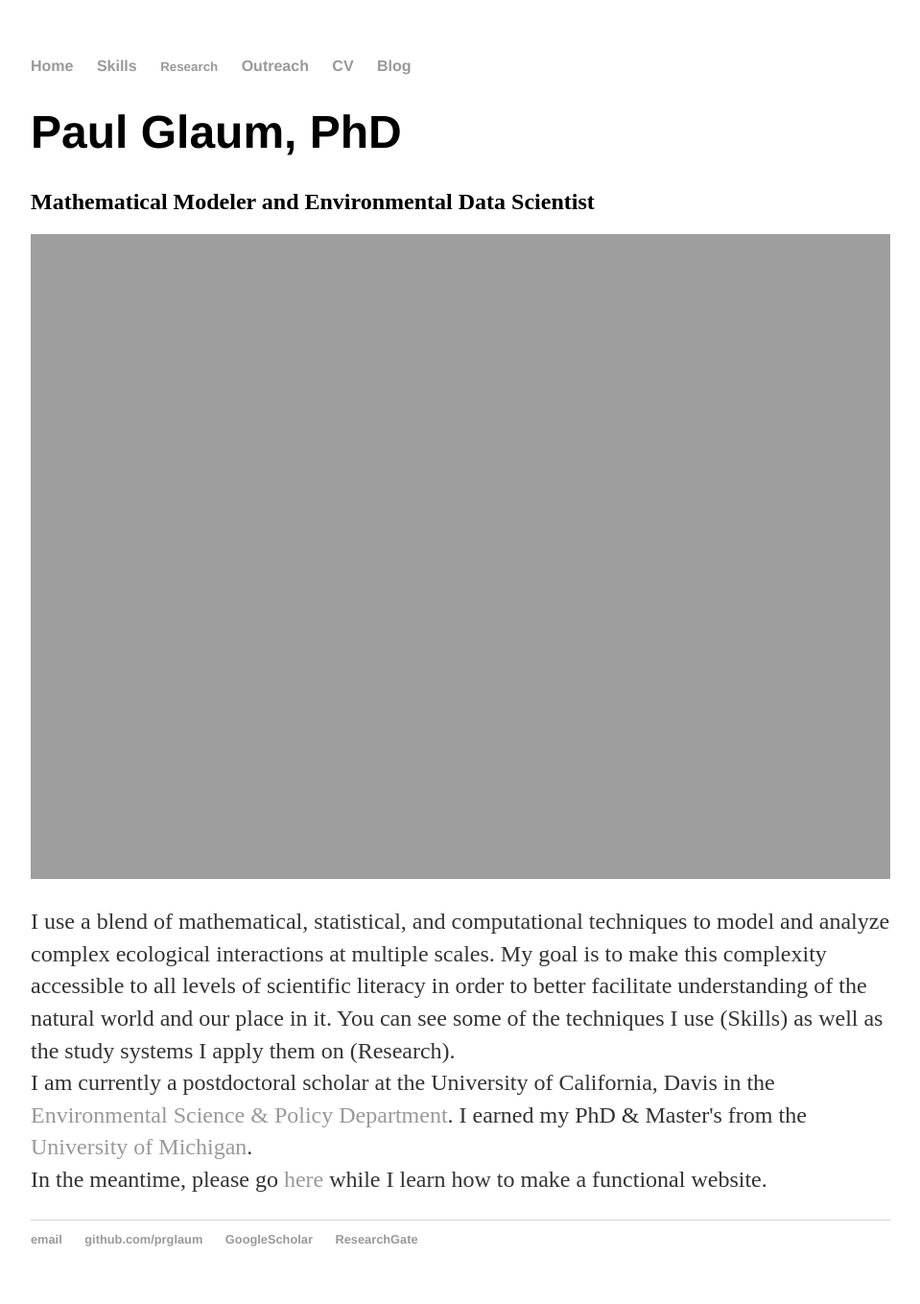
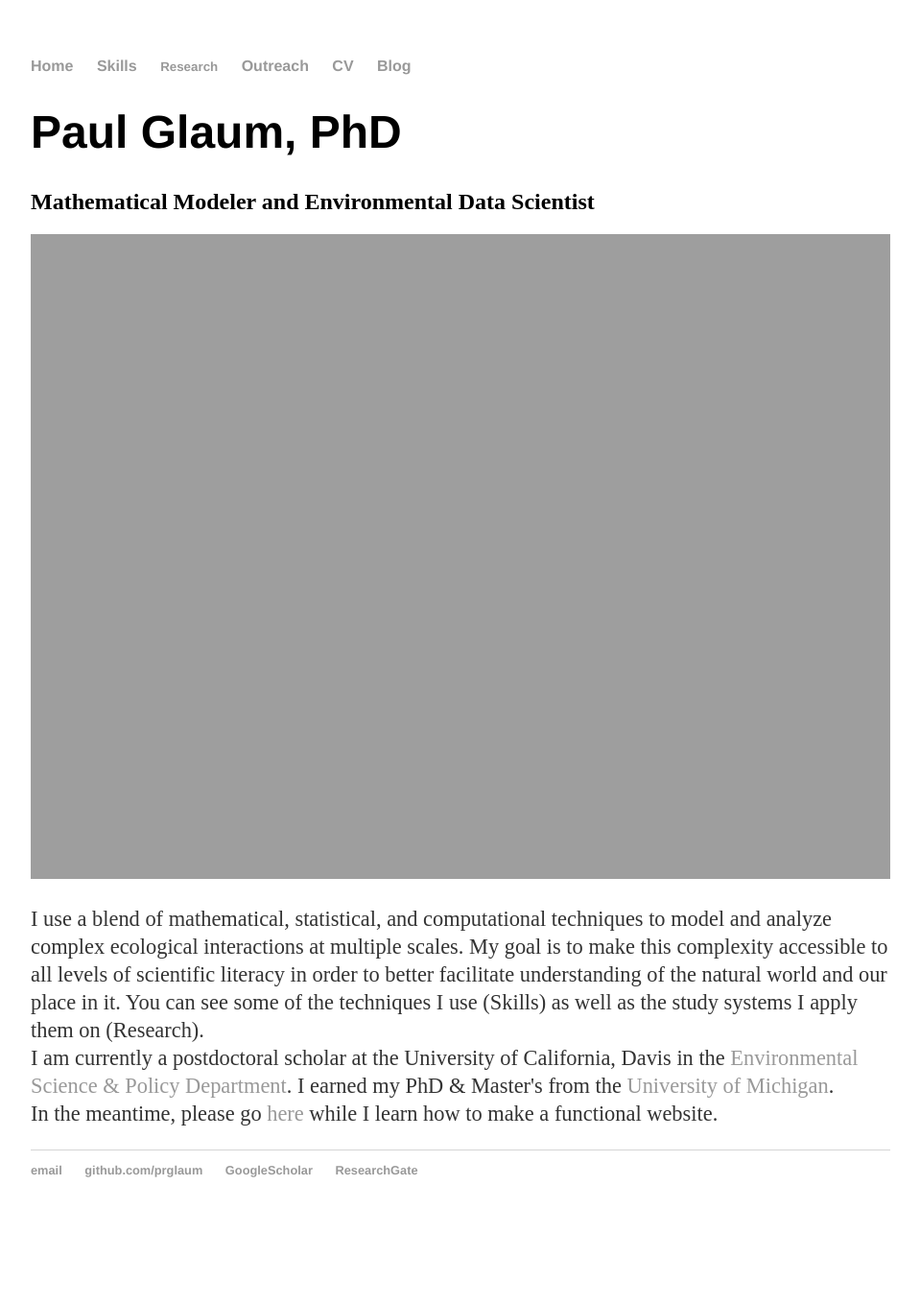
Before and after one commit to prglaum/prglaum.github.io, a Jekyll site: the page built from index.html, in a window 1280 px wide. Shown: the whole page at 96% size, without its empty margins (160-1119 px from the left). Built offline with Jekyll 4.4.1, drawn with Linux system fonts in a browser that asks for light colours; after the commit the page ends 1287 px from its top, so only the background shows below that.

Commit message:
Update main.css

```diff
--- a/css/main.css
+++ b/css/main.css
@@ -24,8 +24,8 @@ h1 {
     font-family:'Helvetica', 'Arial', 'Sans-Serif';
 }
 p {
-    font-size: 1.5em;
-    line-height: 1.4em;
+    font-size: 1.4em;
+    line-height: 1.3em;
     color: #333;
 }
 footer {
@@ -103,6 +103,7 @@ ul.posts li {
 }
 
 /* ***figure with captions*** */
+/* ***4 different versions of this for different sized figures*** */
 figure60 {
   width: 60%;
   text-align: center;
@@ -125,6 +126,16 @@ figure50 {
 }
 figure40 {
   width: 40%;
+  text-align: center;
+  font-style: italic;
+  font-size: smaller;
+  text-indent: 0;
+  border: thin silver solid;
+  margin: 0.5em;
+  padding: 0.5em;
+}
+figure30 {
+  width: 30%;
   text-align: center;
   font-style: italic;
   font-size: smaller;
```
